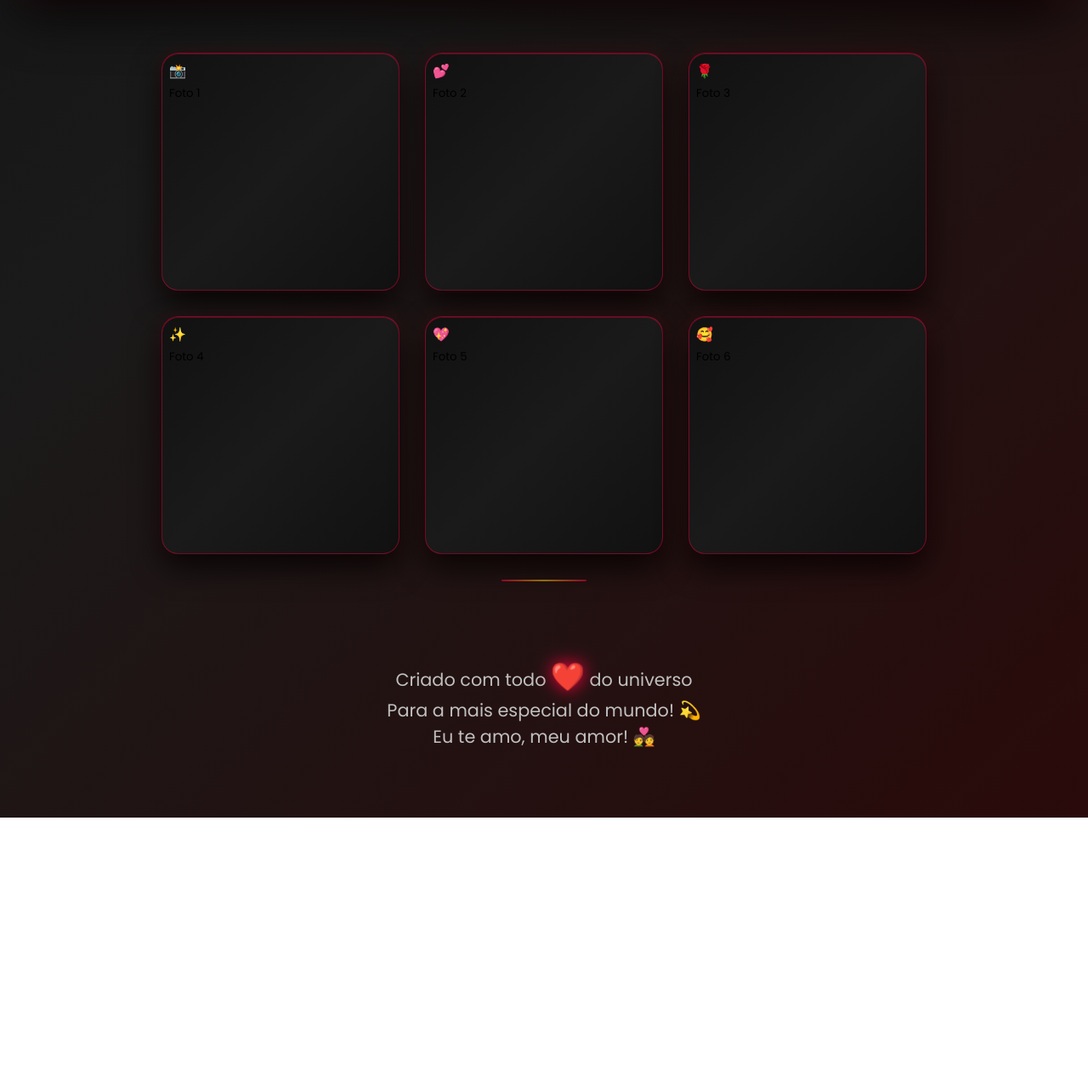
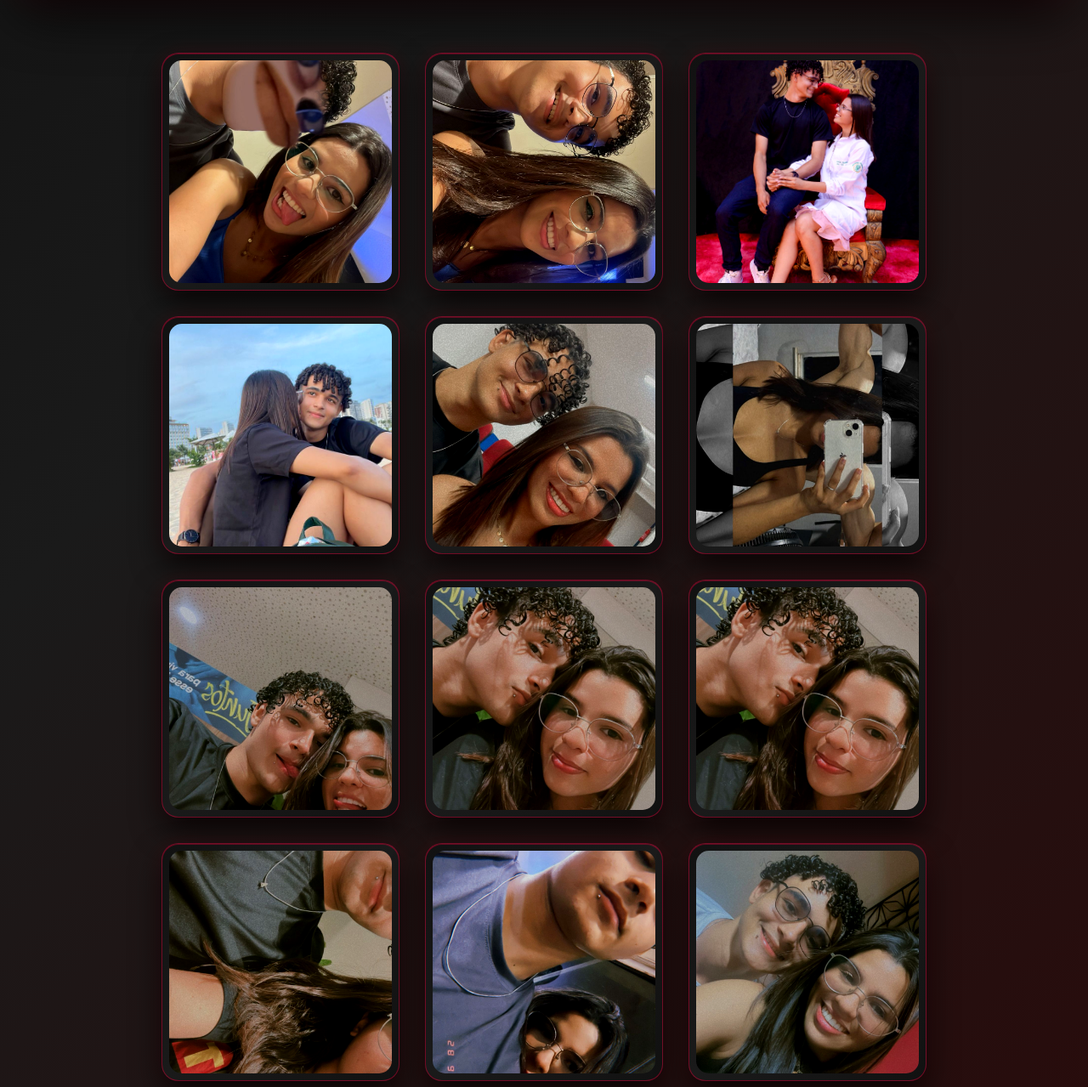
Before and after one commit to ItzShiruh/Site-para-meu-amor, a plain HTML site: page index.html in a window 1280 px wide. Shown: the part 1441-2720 px from the top of the page at 85% size. Before the commit the page ends 2403 px from the top, so only its background shows below. Drawn offline with Linux system fonts and the light colour scheme.

Commit message:
salvando as imagens

```diff
--- a/index.html
+++ b/index.html
@@ -747,29 +747,47 @@
         </main>
 
         <section class="photo-gallery">
-            <div class="photo-frame">
-                <img src="img/1.jpeg" alt="Nossa primeira foto juntos" onerror="this.style.display='none'; this.parentNode.innerHTML='📸<br><small>Foto 1</small>';">
+             <div class="photo-frame">
+                <img src="img/9.jpg" alt="Nossa primeira foto juntos" onerror="this.style.display='none'; this.parentNode.innerHTML='📸<br><small>Foto 1</small>';">
+            </div>
+             <div class="photo-frame">
+                <img src="img/8.jpg" alt="Nossa primeira foto juntos" onerror="this.style.display='none'; this.parentNode.innerHTML='📸<br><small>Foto 1</small>';">
+            </div>
+             <div class="photo-frame">
+                <img src="img/0.jpg" alt="Nossa primeira foto juntos" onerror="this.style.display='none'; this.parentNode.innerHTML='📸<br><small>Foto 1</small>';">
             </div>
             <div class="photo-frame">
-                <img src="img/2.jpeg" alt="Momento especial" onerror="this.style.display='none'; this.parentNode.innerHTML='💕<br><small>Foto 2</small>';">
+                <img src="img/1.1.jpg" alt="Nossa primeira foto juntos" onerror="this.style.display='none'; this.parentNode.innerHTML='📸<br><small>Foto 1</small>';">
             </div>
             <div class="photo-frame">
-                <img src="img/3.jpeg" alt="Lembrança querida" onerror="this.style.display='none'; this.parentNode.innerHTML='🌹<br><small>Foto 3</small>';">
+                <img src="img/1.jpg" alt="Nossa primeira foto juntos" onerror="this.style.display='none'; this.parentNode.innerHTML='📸<br><small>Foto 1</small>';">
             </div>
             <div class="photo-frame">
-                <img src="img/4.jpeg" alt="Nosso amor" onerror="this.style.display='none'; this.parentNode.innerHTML='✨<br><small>Foto 4</small>';">
+                <img src="img/2.jpg" alt="Momento especial" onerror="this.style.display='none'; this.parentNode.innerHTML='💕<br><small>Foto 2</small>';">
             </div>
             <div class="photo-frame">
-                <img src="img/5.jpeg" alt="Momento único" onerror="this.style.display='none'; this.parentNode.innerHTML='💖<br><small>Foto 5</small>';">
+                <img src="img/3.jpg" alt="Lembrança querida" onerror="this.style.display='none'; this.parentNode.innerHTML='🌹<br><small>Foto 3</small>';">
             </div>
             <div class="photo-frame">
-                <img src="img/6.jpeg" alt="Para sempre" onerror="this.style.display='none'; this.parentNode.innerHTML='🥰<br><small>Foto 6</small>';">
+                <img src="img/4.jpg" alt="Nosso amor" onerror="this.style.display='none'; this.parentNode.innerHTML='✨<br><small>Foto 4</small>';">
+            </div>
+            <div class="photo-frame">
+                <img src="img/5.jpg" alt="Momento único" onerror="this.style.display='none'; this.parentNode.innerHTML='💖<br><small>Foto 5</small>';">
+            </div>
+            <div class="photo-frame">
+                <img src="img/6.jpg" alt="Para sempre" onerror="this.style.display='none'; this.parentNode.innerHTML='🥰<br><small>Foto 6</small>';">
+            </div>
+            <div class="photo-frame">
+                <img src="img/7.jpg" alt="Para sempre" onerror="this.style.display='none'; this.parentNode.innerHTML='🥰<br><small>Foto 6</small>';">
+            </div>
+            <div class="photo-frame">
+                <img src="img/10.jpg" alt="Nossa primeira foto juntos" onerror="this.style.display='none'; this.parentNode.innerHTML='📸<br><small>Foto 1</small>';">
             </div>
         </section>
 
         <footer class="footer">
             <p>Criado com todo <span class="heart-beat">❤️</span> do universo</p>
-            <p>Para a  mais especial do mundo! 💫</p>
+            <p>Para a muié mais especial do mundo! 💫</p>
             <p>Eu te amo, meu amor! 💑</p>
         </footer>
     </div>
@@ -987,7 +1005,7 @@
 
                 // Criar texto flutuante
                 const text = document.createElement('div');
-                text.innerHTML = '🔥 MODO DARK ULTRA ATIVADO! 🔥';
+                text.innerHTML = 'TE AMO MUITO, MEU AMOR! ❤️';
                 text.style.cssText = `
                     position: fixed;
                     top: 50%;
```
Also changed, not shown: img/0.jpg (added), img/1.1.jpg (added), img/1.jpg (added), img/10.jpg (added), img/2.jpg (added), img/3.jpg (added), img/4.jpg (added), img/5.jpg (added), img/6.jpg (added), img/7.jpg (added), img/8.jpg (added), img/9.jpg (added).
